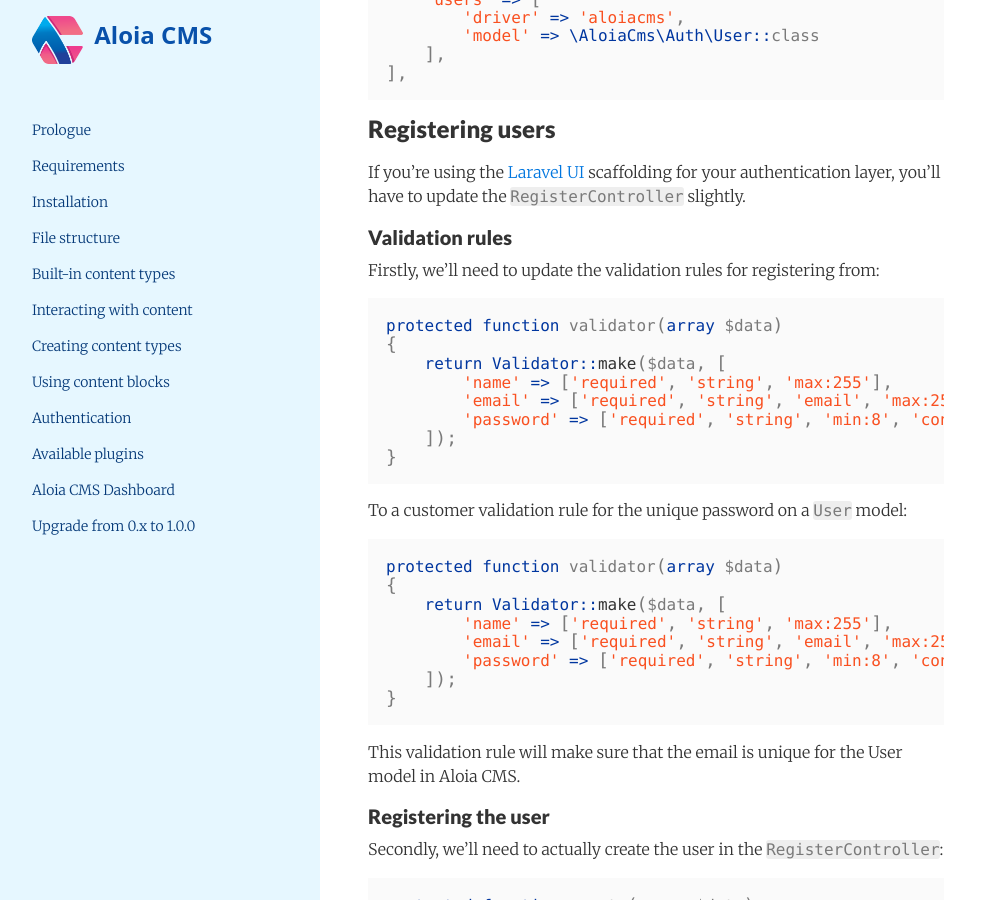
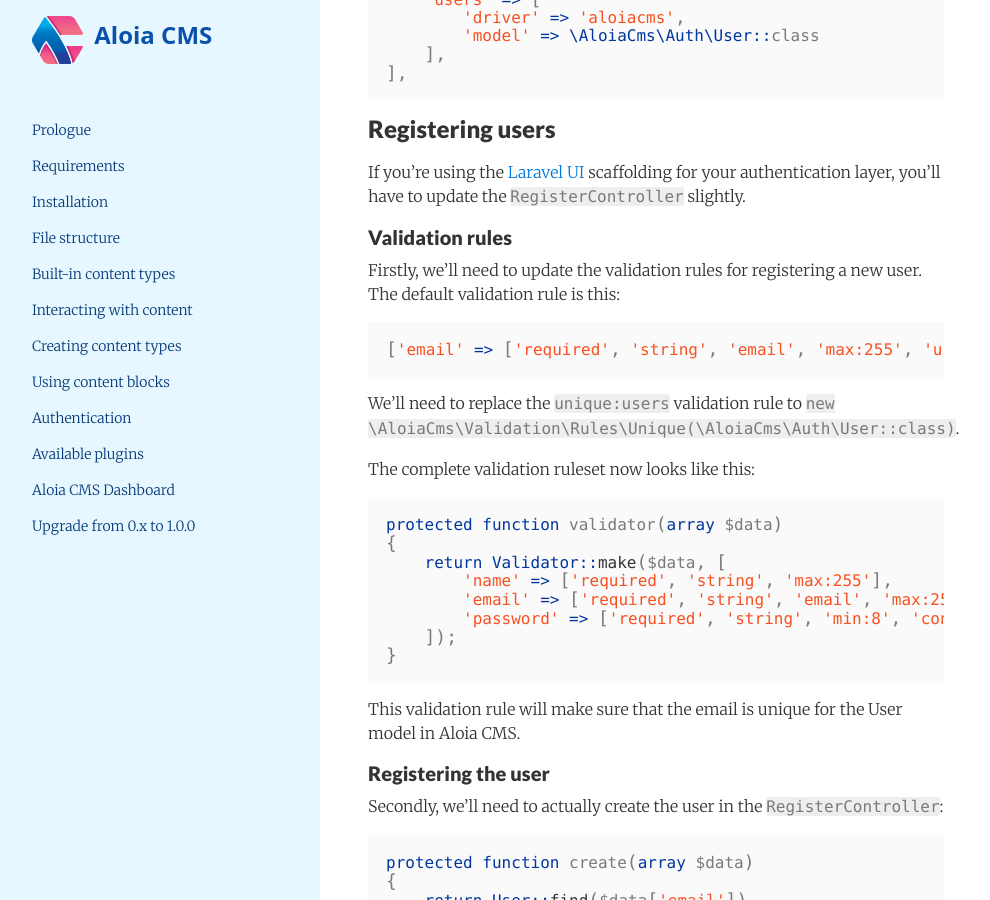
Before and after one commit to roelofjan-elsinga/aloia-cms-website, a Jekyll site: the page built from _documentation/authentication.md, in a window 1280 px wide and 900 px high, scrolled down 900 px. Shown: the whole window, without its empty margins (0-990 px from the left). Built offline with Jekyll 4.4.1, drawn with Linux system fonts in a browser that asks for light colours; nearby versions of some CDN libraries.

Commit message:
Updated authentication validation rules

````diff
--- a/_documentation/authentication.md
+++ b/_documentation/authentication.md
@@ -56,20 +56,16 @@ If you're using the [Laravel UI](https://github.com/laravel/ui) scaffolding for
 
 ### Validation rules
 
-Firstly, we'll need to update the validation rules for registering from:
+Firstly, we'll need to update the validation rules for registering a new user.
+The default validation rule is this:
 
 ```php
-protected function validator(array $data)
-{
-    return Validator::make($data, [
-        'name' => ['required', 'string', 'max:255'],
-        'email' => ['required', 'string', 'email', 'max:255', 'unique:users'],
-        'password' => ['required', 'string', 'min:8', 'confirmed'],
-    ]);
-}
+['email' => ['required', 'string', 'email', 'max:255', 'unique:users']]
 ```
 
-To a customer validation rule for the unique password on a ``User`` model:
+We'll need to replace the ``unique:users`` validation rule to ``new \AloiaCms\Validation\Rules\Unique(\AloiaCms\Auth\User::class)``.
+
+The complete validation ruleset now looks like this:
 
 ```php
 protected function validator(array $data)
````
